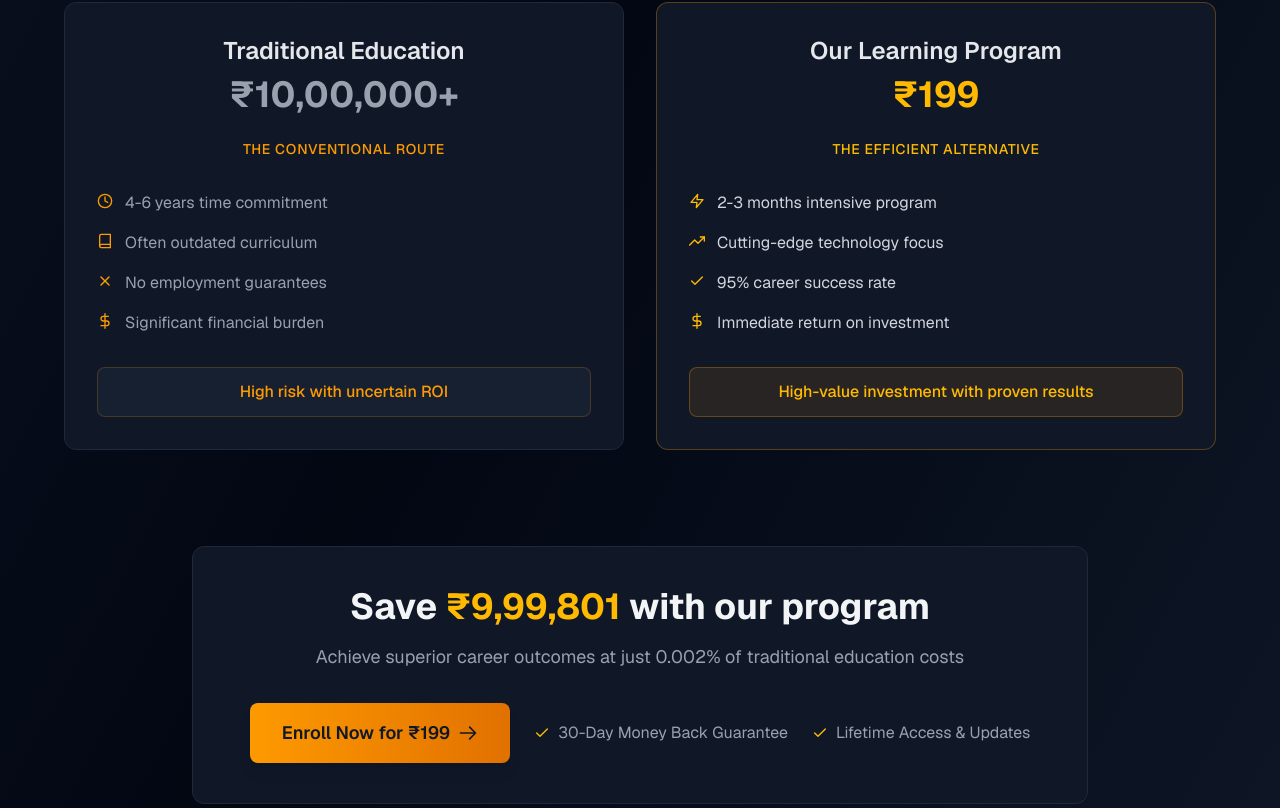
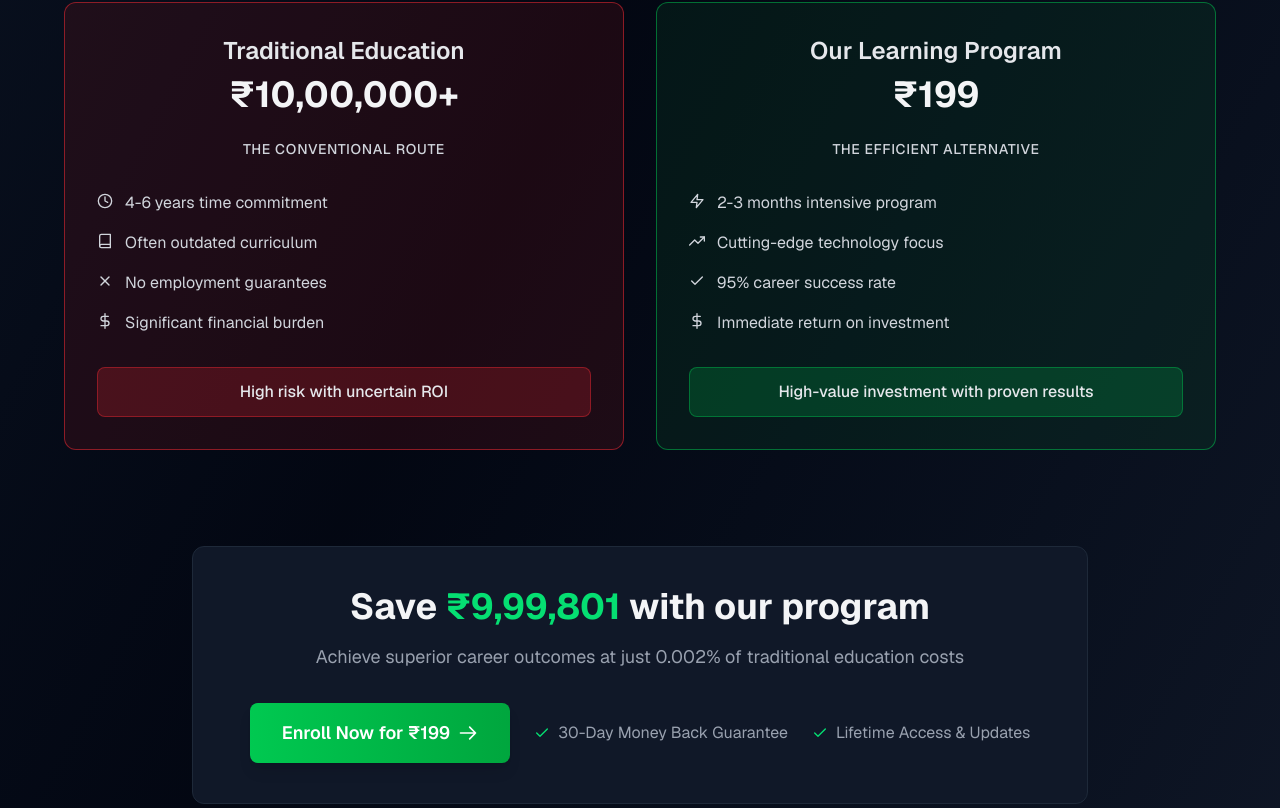
Before and after one commit to Omkar-op1/SOE, a Next.js app: page / in a window 1280 px wide. Shown: the part 3632-4440 px from the top of the page. Built offline with nearby package versions, Linux system fonts and the light colour scheme.

Commit message:
Updated ht.jsx

```diff
--- a/app/sections/ht.jsx
+++ b/app/sections/ht.jsx
@@ -77,38 +77,38 @@ const PricingPage = () => {
 
           {/* Traditional Education Card */}
           <div className={`transition-all duration-700 ease-out ${isVisible ? 'opacity-100 translate-x-0' : 'opacity-0 -translate-x-8'}`}>
-            <div className="relative h-full bg-gray-900 rounded-xl p-8 border border-gray-800 hover:border-amber-500/30 transition-all duration-300 group">
-              <div className="absolute -inset-1 rounded-xl bg-gradient-to-br from-transparent via-transparent to-amber-500/10 opacity-0 group-hover:opacity-100 transition-opacity duration-500"></div>
+            <div className="relative h-full bg-red-900/20 rounded-xl p-8 border border-red-500/50 hover:border-red-500/70 transition-all duration-300 group">
+              <div className="absolute -inset-1 rounded-xl bg-gradient-to-br from-red-500/20 via-red-500/10 to-transparent opacity-0 group-hover:opacity-100 transition-opacity duration-500"></div>
 
               <div className="relative z-10">
                 <div className="text-center mb-8">
                   <div className="flex flex-col items-center justify-center mb-6">
                     <h3 className="text-2xl font-semibold text-gray-200 mb-2">Traditional Education</h3>
-                    <div className="text-4xl font-bold text-gray-400">₹10,00,000+</div>
+                    <div className="text-4xl font-bold text-gray-100">₹10,00,000+</div>
                   </div>
-                  <div className="text-amber-500 font-medium text-sm uppercase tracking-wider">The Conventional Route</div>
+                  <div className="text-gray-300 font-medium text-sm uppercase tracking-wider">The Conventional Route</div>
                 </div>
 
                 <ul className="space-y-4 mb-8">
                   <li className="flex items-start">
-                    <FiClock className="text-amber-500 mr-3 mt-0.5 flex-shrink-0" />
-                    <span className="text-gray-400">4-6 years time commitment</span>
+                    <FiClock className="text-gray-300 mr-3 mt-0.5 flex-shrink-0" />
+                    <span className="text-gray-300">4-6 years time commitment</span>
                   </li>
                   <li className="flex items-start">
-                    <FiBook className="text-amber-500 mr-3 mt-0.5 flex-shrink-0" />
-                    <span className="text-gray-400">Often outdated curriculum</span>
+                    <FiBook className="text-gray-300 mr-3 mt-0.5 flex-shrink-0" />
+                    <span className="text-gray-300">Often outdated curriculum</span>
                   </li>
                   <li className="flex items-start">
-                    <FiX className="text-amber-500 mr-3 mt-0.5 flex-shrink-0" />
-                    <span className="text-gray-400">No employment guarantees</span>
+                    <FiX className="text-gray-300 mr-3 mt-0.5 flex-shrink-0" />
+                    <span className="text-gray-300">No employment guarantees</span>
                   </li>
                   <li className="flex items-start">
-                    <FiDollarSign className="text-amber-500 mr-3 mt-0.5 flex-shrink-0" />
-                    <span className="text-gray-400">Significant financial burden</span>
+                    <FiDollarSign className="text-gray-300 mr-3 mt-0.5 flex-shrink-0" />
+                    <span className="text-gray-300">Significant financial burden</span>
                   </li>
                 </ul>
 
-                <div className="bg-gray-800/50 text-amber-500 px-4 py-3 rounded-lg text-center font-medium border border-amber-500/20">
+                <div className="bg-red-500/20 text-gray-200 px-4 py-3 rounded-lg text-center font-medium border border-red-500/40">
                   High risk with uncertain ROI
                 </div>
               </div>
@@ -117,38 +117,38 @@ const PricingPage = () => {
 
           {/* Our Program Card */}
           <div className={`transition-all duration-700 ease-out delay-150 ${isVisible ? 'opacity-100 translate-x-0' : 'opacity-0 translate-x-8'}`}>
-            <div className="relative h-full bg-gray-900 rounded-xl p-8 border border-amber-500/30 hover:border-amber-500/50 transition-all duration-300 group">
-              <div className="absolute -inset-1 rounded-xl bg-gradient-to-br from-amber-500/10 via-transparent to-transparent opacity-0 group-hover:opacity-100 transition-opacity duration-500"></div>
+            <div className="relative h-full bg-green-900/20 rounded-xl p-8 border border-green-500/50 hover:border-green-500/70 transition-all duration-300 group">
+              <div className="absolute -inset-1 rounded-xl bg-gradient-to-br from-green-500/20 via-green-500/10 to-transparent opacity-0 group-hover:opacity-100 transition-opacity duration-500"></div>
 
               <div className="relative z-10">
                 <div className="text-center mb-8">
                   <div className="flex flex-col items-center justify-center mb-6">
                     <h3 className="text-2xl font-semibold text-gray-200 mb-2">Our Learning Program</h3>
-                    <div className="text-4xl font-bold text-amber-400">₹199</div>
+                    <div className="text-4xl font-bold text-gray-100">₹199</div>
                   </div>
-                  <div className="text-amber-400 font-medium text-sm uppercase tracking-wider">The Efficient Alternative</div>
+                  <div className="text-gray-300 font-medium text-sm uppercase tracking-wider">The Efficient Alternative</div>
                 </div>
 
                 <ul className="space-y-4 mb-8">
                   <li className="flex items-start">
-                    <FiZap className="text-amber-400 mr-3 mt-0.5 flex-shrink-0" />
+                    <FiZap className="text-gray-300 mr-3 mt-0.5 flex-shrink-0" />
                     <span className="text-gray-300">2-3 months intensive program</span>
                   </li>
                   <li className="flex items-start">
-                    <FiTrendingUp className="text-amber-400 mr-3 mt-0.5 flex-shrink-0" />
+                    <FiTrendingUp className="text-gray-300 mr-3 mt-0.5 flex-shrink-0" />
                     <span className="text-gray-300">Cutting-edge technology focus</span>
                   </li>
                   <li className="flex items-start">
-                    <FiCheck className="text-amber-400 mr-3 mt-0.5 flex-shrink-0" />
+                    <FiCheck className="text-gray-300 mr-3 mt-0.5 flex-shrink-0" />
                     <span className="text-gray-300">95% career success rate</span>
                   </li>
                   <li className="flex items-start">
-                    <FiDollarSign className="text-amber-400 mr-3 mt-0.5 flex-shrink-0" />
+                    <FiDollarSign className="text-gray-300 mr-3 mt-0.5 flex-shrink-0" />
                     <span className="text-gray-300">Immediate return on investment</span>
                   </li>
                 </ul>
 
-                <div className="bg-amber-500/10 text-amber-400 px-4 py-3 rounded-lg text-center font-medium border border-amber-500/30 group-hover:bg-amber-500/20 transition-all duration-300">
+                <div className="bg-green-500/20 text-gray-200 px-4 py-3 rounded-lg text-center font-medium border border-green-500/40 group-hover:bg-green-500/30 transition-all duration-300">
                   High-value investment with proven results
                 </div>
               </div>
@@ -159,35 +159,35 @@ const PricingPage = () => {
         {/* Value Proposition */}
         <div className={`text-center mb-24 transition-all duration-700 ease-out delay-300 ${isVisible ? 'opacity-100 translate-y-0' : 'opacity-0 translate-y-8'}`}>
           <div className="relative max-w-4xl mx-auto bg-gray-900 rounded-xl p-10 border border-gray-800">
-            <div className="absolute -inset-1 rounded-xl bg-gradient-to-r from-amber-500/10 to-transparent opacity-0 hover:opacity-100 transition-opacity duration-500 pointer-events-none"></div>
+            <div className="absolute -inset-1 rounded-xl bg-gradient-to-r from-green-500/10 to-transparent opacity-0 hover:opacity-100 transition-opacity duration-500 pointer-events-none"></div>
 
             <div className="relative z-10">
               <h2 className="text-3xl md:text-4xl font-bold text-gray-100 mb-4">
-                Save <span className="text-amber-400">₹9,99,801</span> with our program
+                Save <span className="text-green-400">₹9,99,801</span> with our program
               </h2>
               <p className="text-lg text-gray-400 mb-8 max-w-2xl mx-auto">
                 Achieve superior career outcomes at just 0.002% of traditional education costs
               </p>
 
               <div className="flex flex-col md:flex-row items-center justify-center gap-6">
-                <button className="relative overflow-hidden bg-gradient-to-r from-amber-500 to-amber-600 text-gray-900 px-8 py-4 rounded-lg font-semibold text-lg transition-all duration-300 transform hover:scale-[1.03] shadow-lg hover:shadow-amber-500/30">
+                <button className="relative overflow-hidden bg-gradient-to-r from-green-500 to-green-600 text-white px-8 py-4 rounded-lg font-semibold text-lg transition-all duration-300 transform hover:scale-[1.03] shadow-lg hover:shadow-green-500/30">
                   <span className="relative z-10 flex items-center justify-center gap-2">
                     Enroll Now for ₹199
                     <svg className="w-5 h-5" fill="none" stroke="currentColor" viewBox="0 0 24 24">
                       <path strokeLinecap="round" strokeLinejoin="round" strokeWidth="2" d="M14 5l7 7m0 0l-7 7m7-7H3"></path>
                     </svg>
                   </span>
-                  <span className="absolute inset-0 bg-gradient-to-r from-amber-400 to-amber-500 opacity-0 hover:opacity-100 transition-opacity duration-300"></span>
+                  <span className="absolute inset-0 bg-gradient-to-r from-green-400 to-green-500 opacity-0 hover:opacity-100 transition-opacity duration-300"></span>
                 </button>
 
                 <div className="text-gray-400 text-sm md:text-base">
                   <div className="flex flex-wrap justify-center gap-x-6 gap-y-2">
                     <span className="flex items-center">
-                      <FiCheck className="w-4 h-4 mr-2 text-amber-400" />
+                      <FiCheck className="w-4 h-4 mr-2 text-green-400" />
                       30-Day Money Back Guarantee
                     </span>
                     <span className="flex items-center">
-                      <FiCheck className="w-4 h-4 mr-2 text-amber-400" />
+                      <FiCheck className="w-4 h-4 mr-2 text-green-400" />
                       Lifetime Access & Updates
                     </span>
                   </div>
@@ -199,22 +199,22 @@ const PricingPage = () => {
 
         {/* Stats Section */}
         <div className={`grid grid-cols-1 md:grid-cols-3 gap-6 max-w-5xl mx-auto transition-all duration-700 ease-out delay-500 ${isVisible ? 'opacity-100 translate-y-0' : 'opacity-0 translate-y-8'}`}>
-          <div className="relative bg-gray-900 rounded-xl p-8 border border-gray-800 text-center group hover:border-amber-500/30 transition-all duration-300">
-            <div className="text-5xl font-bold text-amber-400 mb-3 group-hover:text-amber-300 transition-colors duration-300">50K+</div>
+          <div className="relative bg-gray-900 rounded-xl p-8 border border-gray-800 text-center group hover:border-green-500/30 transition-all duration-300">
+            <div className="text-5xl font-bold text-green-400 mb-3 group-hover:text-green-300 transition-colors duration-300">50K+</div>
             <div className="text-gray-400 font-medium uppercase tracking-wider text-sm">Professionals Trained</div>
-            <div className="absolute bottom-4 left-0 right-0 h-0.5 bg-gradient-to-r from-transparent via-amber-500/30 to-transparent opacity-0 group-hover:opacity-100 transition-opacity duration-500"></div>
+            <div className="absolute bottom-4 left-0 right-0 h-0.5 bg-gradient-to-r from-transparent via-green-500/30 to-transparent opacity-0 group-hover:opacity-100 transition-opacity duration-500"></div>
           </div>
 
-          <div className="relative bg-gray-900 rounded-xl p-8 border border-gray-800 text-center group hover:border-amber-500/30 transition-all duration-300">
-            <div className="text-5xl font-bold text-amber-400 mb-3 group-hover:text-amber-300 transition-colors duration-300">95%</div>
+          <div className="relative bg-gray-900 rounded-xl p-8 border border-gray-800 text-center group hover:border-green-500/30 transition-all duration-300">
+            <div className="text-5xl font-bold text-green-400 mb-3 group-hover:text-green-300 transition-colors duration-300">95%</div>
             <div className="text-gray-400 font-medium uppercase tracking-wider text-sm">Career Success Rate</div>
-            <div className="absolute bottom-4 left-0 right-0 h-0.5 bg-gradient-to-r from-transparent via-amber-500/30 to-transparent opacity-0 group-hover:opacity-100 transition-opacity duration-500"></div>
+            <div className="absolute bottom-4 left-0 right-0 h-0.5 bg-gradient-to-r from-transparent via-green-500/30 to-transparent opacity-0 group-hover:opacity-100 transition-opacity duration-500"></div>
           </div>
 
-          <div className="relative bg-gray-900 rounded-xl p-8 border border-gray-800 text-center group hover:border-amber-500/30 transition-all duration-300">
-            <div className="text-5xl font-bold text-amber-400 mb-3 group-hover:text-amber-300 transition-colors duration-300">300%</div>
+          <div className="relative bg-gray-900 rounded-xl p-8 border border-gray-800 text-center group hover:border-green-500/30 transition-all duration-300">
+            <div className="text-5xl font-bold text-green-400 mb-3 group-hover:text-green-300 transition-colors duration-300">300%</div>
             <div className="text-gray-400 font-medium uppercase tracking-wider text-sm">Average Salary Increase</div>
-            <div className="absolute bottom-4 left-0 right-0 h-0.5 bg-gradient-to-r from-transparent via-amber-500/30 to-transparent opacity-0 group-hover:opacity-100 transition-opacity duration-500"></div>
+            <div className="absolute bottom-4 left-0 right-0 h-0.5 bg-gradient-to-r from-transparent via-green-500/30 to-transparent opacity-0 group-hover:opacity-100 transition-opacity duration-500"></div>
           </div>
         </div>
       </div>
```
Also changed, not shown: 1 other file (tests, documents, lock files or other folders).
